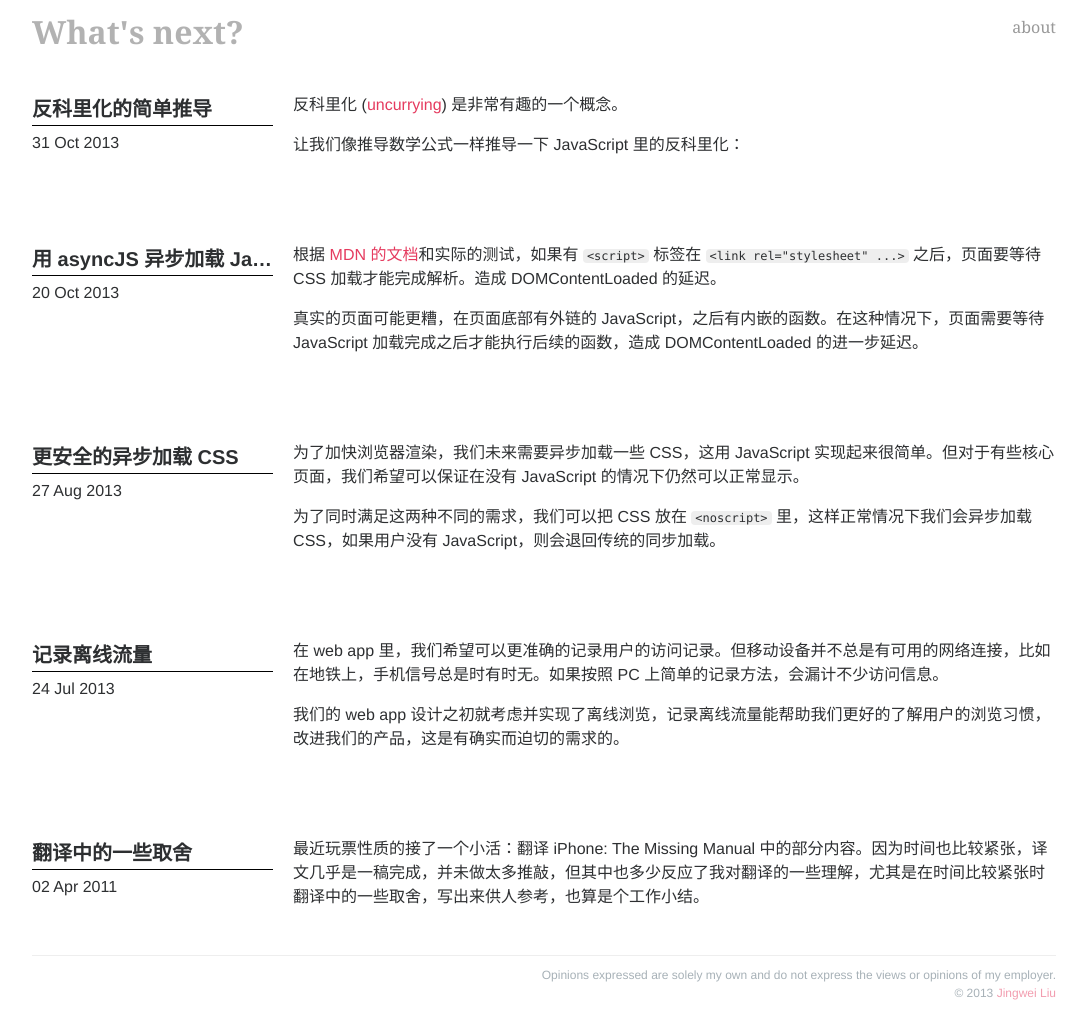
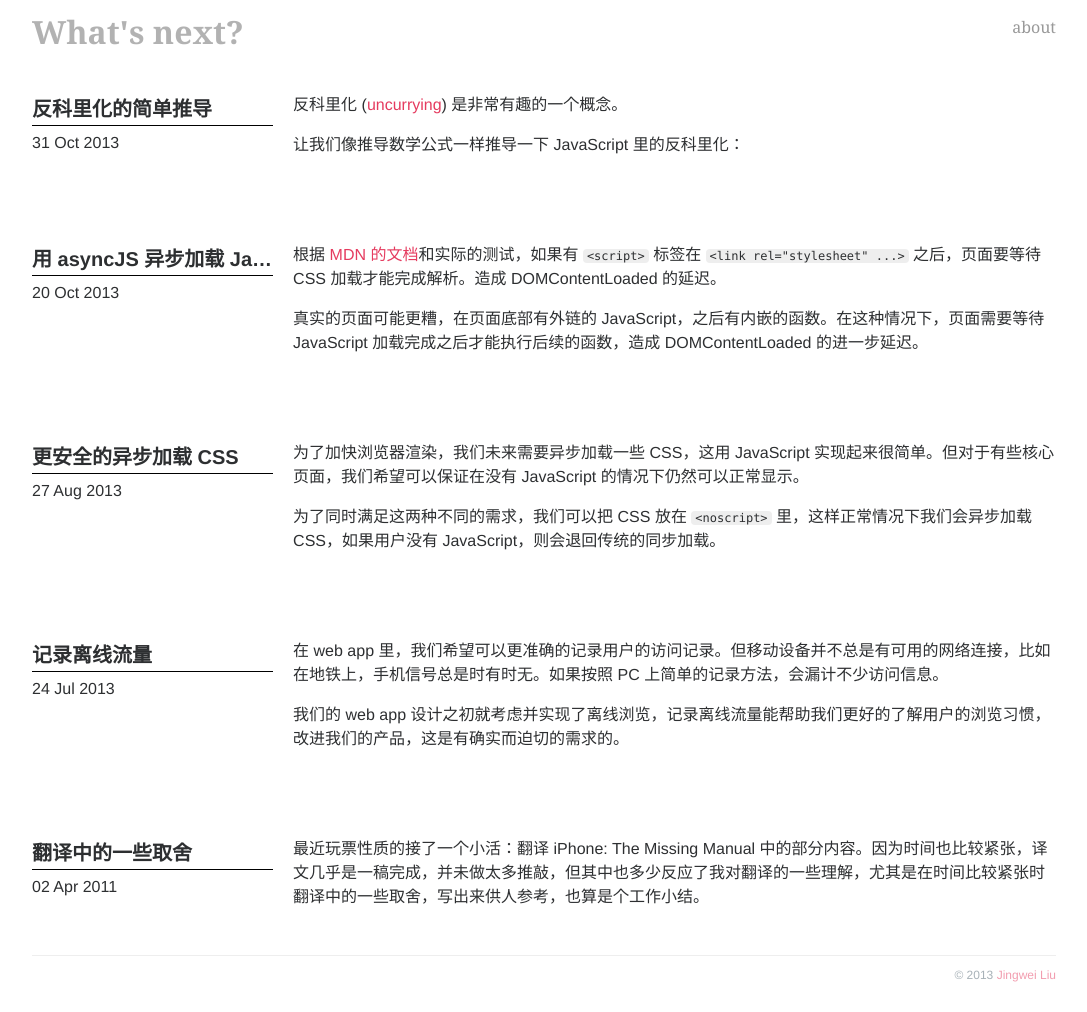
Before and after one commit to th507/blog, a Jekyll site: the page built from index.html, in a window 1280 px wide. Shown: the whole page, without its empty margins (96-1183 px from the left). Built offline with Jekyll 4.4.1, drawn with Linux system fonts in a browser that asks for light colours; Markdown is read by kramdown in place of the engine named in the settings.

Commit message:
hide disclaimer in front page

```diff
--- a/_layouts/default.html
+++ b/_layouts/default.html
@@ -52,7 +52,9 @@ q: [['create', 'UA-21961891-3'], ['send', 'pageview']]
 {{ content }}
 
 <div id=footer>
-    <p>Opinions expressed are solely my own and do not express the views or opinions of my employer.</p>
+    {% if page.type == "post" %}
+    <p>Opinions expressed are solely my own and do not express the views or opinions of my employer</p>
+    {% endif %}
     <p>© 2013 <a href="http://ljw.me">Jingwei Liu</a></p>
 </div>
 
```
